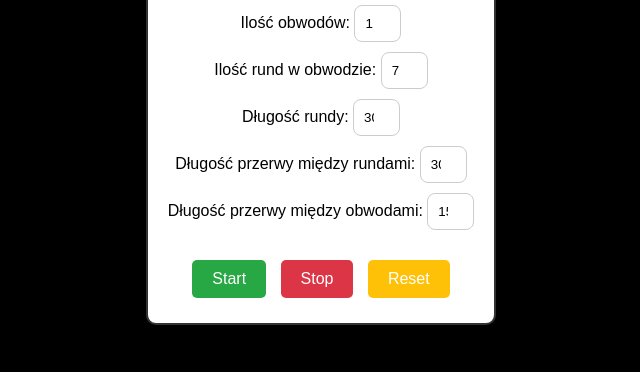
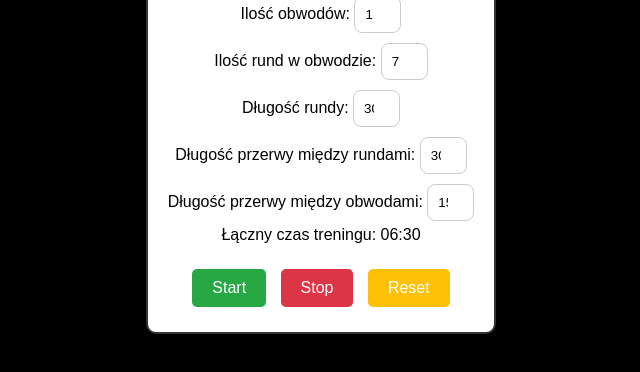
Before and after one commit to tomaszsiudakrep/trening-app, a plain HTML site: page index.html in a window 1280 px wide. Shown: the part 288-660 px from the top of the page, without its empty margins (319-959 px from the left). Drawn offline with Linux system fonts and the light colour scheme.

Commit message:
Update index.html

```diff
--- a/index.html
+++ b/index.html
@@ -38,6 +38,7 @@
             <label for="circuitBreakTime">Długość przerwy między obwodami:</label>
             <input type="number" id="circuitBreakTime" min="3" value="150">
         </div>
+        <div id="totalTimeLabel"></div>
     </div>
 
     <div id="roundLabel"></div>
```
